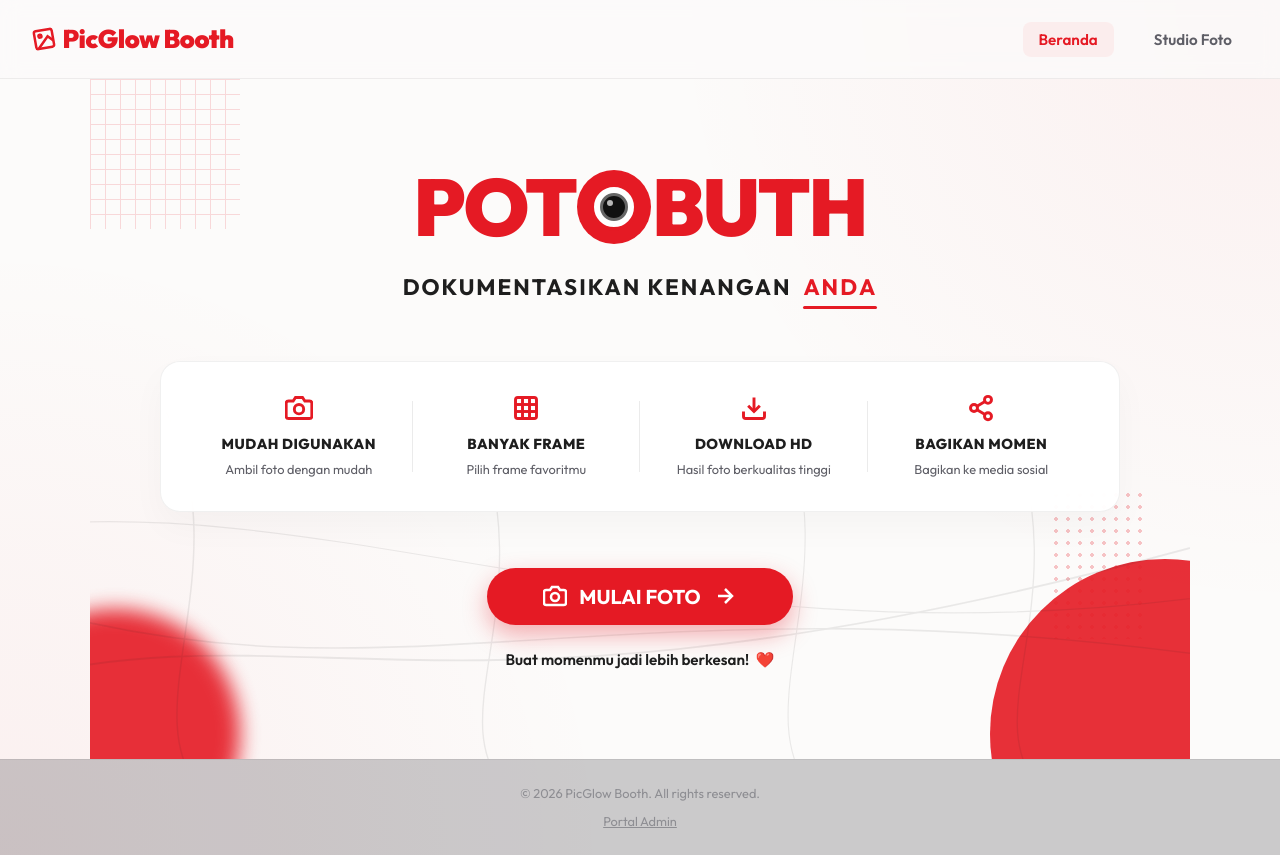
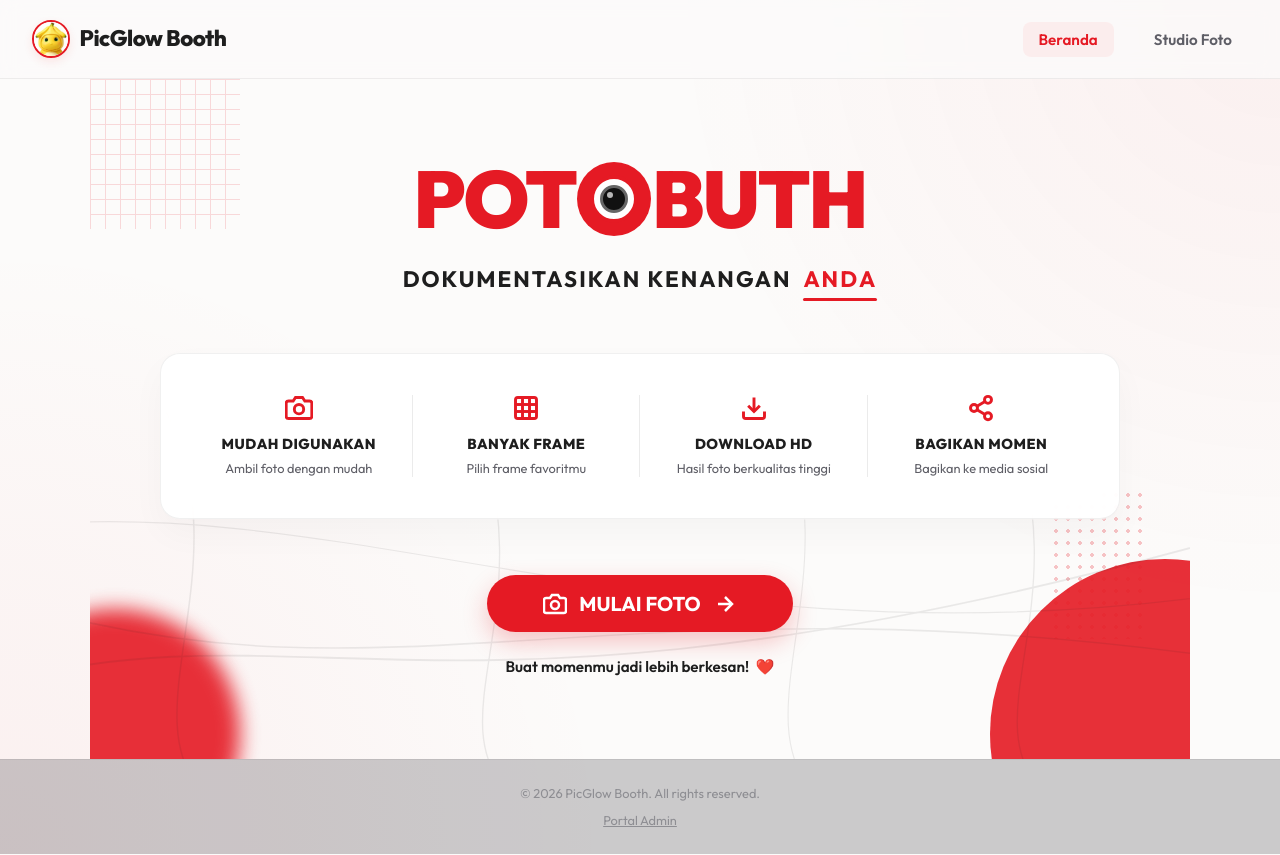
Before and after one commit to FikriBintangx/photobooth, a React (Vite) app: page / in a window 1280 px wide. Built offline with nearby package versions, Linux system fonts and the light colour scheme.

Commit message:
feat(booth): dynamic pricing (1-shot cheaper at Rp 15k, 4-grid Rp 20k) and banana character logo integration

```diff
--- a/src/App.jsx
+++ b/src/App.jsx
@@ -2,6 +2,7 @@ import React, { useState, useEffect } from 'react';
 import LandingPage from './components/LandingPage';
 import Booth from './components/Booth';
 import FrameManager from './components/FrameManager';
+import logoImg from './assets/logo.jpg';
 
 function App() {
   const [currentView, setCurrentView] = useState('landing'); // 'landing' | 'booth' | 'manage-frames'
@@ -43,13 +44,20 @@ function App() {
   return (
     <div className="app-container">
       <nav className="navbar">
-        <div className="logo text-gradient-neon" onClick={() => setCurrentView('landing')}>
-          <svg width="24" height="24" viewBox="0 0 24 24" fill="none" stroke="currentColor" strokeWidth="2.5" style={{ transform: 'rotate(-10deg)' }}>
-            <rect x="3" y="3" width="18" height="18" rx="2" ry="2"></rect>
-            <circle cx="8.5" cy="8.5" r="1.5"></circle>
-            <polyline points="21 15 16 10 5 21"></polyline>
-          </svg>
-          PicGlow Booth
+        <div className="logo" onClick={() => setCurrentView('landing')} style={{ display: 'flex', alignItems: 'center', gap: '0.6rem' }}>
+          <img
+            src={logoImg}
+            alt="PicGlow Logo"
+            style={{
+              width: '38px',
+              height: '38px',
+              borderRadius: '50%',
+              objectFit: 'cover',
+              border: '2px solid var(--primary)',
+              boxShadow: '0 4px 10px rgba(229, 26, 36, 0.1)'
+            }}
+          />
+          <span style={{ fontWeight: 800, color: 'var(--text-primary)', fontSize: '1.4rem' }}>PicGlow Booth</span>
         </div>
         <div className="nav-links">
           <button
--- a/src/components/Booth.jsx
+++ b/src/components/Booth.jsx
@@ -30,7 +30,10 @@ const FILTERS = [
   { id: 'cinematic', name: 'Cinematic', filter: 'contrast(130%) saturate(80%) brightness(90%)' }
 ];
 
-const PHOTO_PRICE = 20000; // Flat price Rp 20.000 for any photo session
+const PHOTO_PRICES = {
+  '1-shot': 15000, // Rp 15.000
+  '4-grid': 20000  // Rp 20.000
+};
 
 export default function Booth({ onBack }) {
   // Payment States
@@ -117,7 +120,7 @@ export default function Booth({ onBack }) {
   const handleProceedToPayment = async () => {
     const newOrderId = `GLOW-${Date.now().toString().slice(-6)}`;
     const randomCent = Math.floor(Math.random() * 99) + 1; // 1-99 cents for uniqueness
-    const finalAmount = PHOTO_PRICE + randomCent;
+    const finalAmount = PHOTO_PRICES[boothMode] + randomCent;
 
     setOrderId(newOrderId);
     setUniqueAmount(finalAmount);
@@ -406,9 +409,9 @@ export default function Booth({ onBack }) {
             <div className="glass" style={{ padding: '1.5rem', textAlign: 'center' }}>
               <h3 className="section-title">Ringkasan Sesi</h3>
               <div style={{ margin: '1rem 0' }}>
-                <p style={{ fontSize: '0.8rem', color: 'var(--text-secondary)' }}>Harga Sesi Foto Flat</p>
+                <p style={{ fontSize: '0.8rem', color: 'var(--text-secondary)' }}>Harga Sesi Foto</p>
                 <p style={{ fontSize: '2.25rem', fontWeight: 900, color: 'var(--primary)', margin: '0.2rem 0' }}>
-                  Rp {PHOTO_PRICE.toLocaleString('id-ID')}
+                  Rp {PHOTO_PRICES[boothMode].toLocaleString('id-ID')}
                 </p>
                 <p style={{ fontSize: '0.85rem', fontWeight: 600 }}>
                   Frame: {selectedFrame.name}
--- a/src/index.css
+++ b/src/index.css
@@ -197,12 +197,11 @@ body {
   padding: 0.55rem 1.5rem;
   border-radius: 30px;
   transition: all 0.3s cubic-bezier(0.175, 0.885, 0.32, 1.275);
-  box-shadow: 0 4px 15px var(--primary-glow);
+  box-shadow: 0 4px 12px var(--primary-glow);
 }
 
 .nav-button-primary:hover {
-  transform: translateY(-2px);
-  box-shadow: 0 6px 20px rgba(229, 26, 36, 0.4);
+  background: #c3131b;
 }
 
 /* Landing Page styling */
@@ -370,7 +369,18 @@ body {
   align-items: center;
   text-align: center;
   position: relative;
-  padding: 0.5rem 1rem;
+  padding: 1rem;
+  transition: all 0.25s ease;
+  border-radius: 12px;
+  cursor: pointer;
+}
+
+.feature-item-col:hover {
+  background-color: rgba(229, 26, 36, 0.04);
+}
+
+.feature-item-col:hover .feature-col-icon {
+  transform: rotate(5deg) scale(1.05);
 }
 
 .features-card-horizontal .feature-item-col:not(:last-child)::after {
@@ -395,6 +405,7 @@ body {
   display: flex;
   align-items: center;
   justify-content: center;
+  transition: transform 0.2s ease;
 }
 
 .feature-col-title {
@@ -422,20 +433,19 @@ body {
   cursor: pointer;
   padding: 1rem 3.5rem;
   border-radius: 50px;
-  transition: all 0.3s cubic-bezier(0.175, 0.885, 0.32, 1.275);
-  box-shadow: 0 10px 25px rgba(229, 26, 36, 0.35);
+  transition: all 0.25s ease;
+  box-shadow: 0 10px 25px rgba(229, 26, 36, 0.25);
   display: flex;
   align-items: center;
   gap: 0.8rem;
 }
 
 .btn-cta-pill:hover {
-  transform: translateY(-3px) scale(1.03);
-  box-shadow: 0 15px 30px rgba(229, 26, 36, 0.5);
+  background: #c3131b;
 }
 
 .btn-cta-pill:active {
-  transform: translateY(-1px) scale(0.98);
+  transform: scale(0.98);
 }
 
 .sub-cta-text {
```
Also changed, not shown: src/assets/logo.jpg (added).
